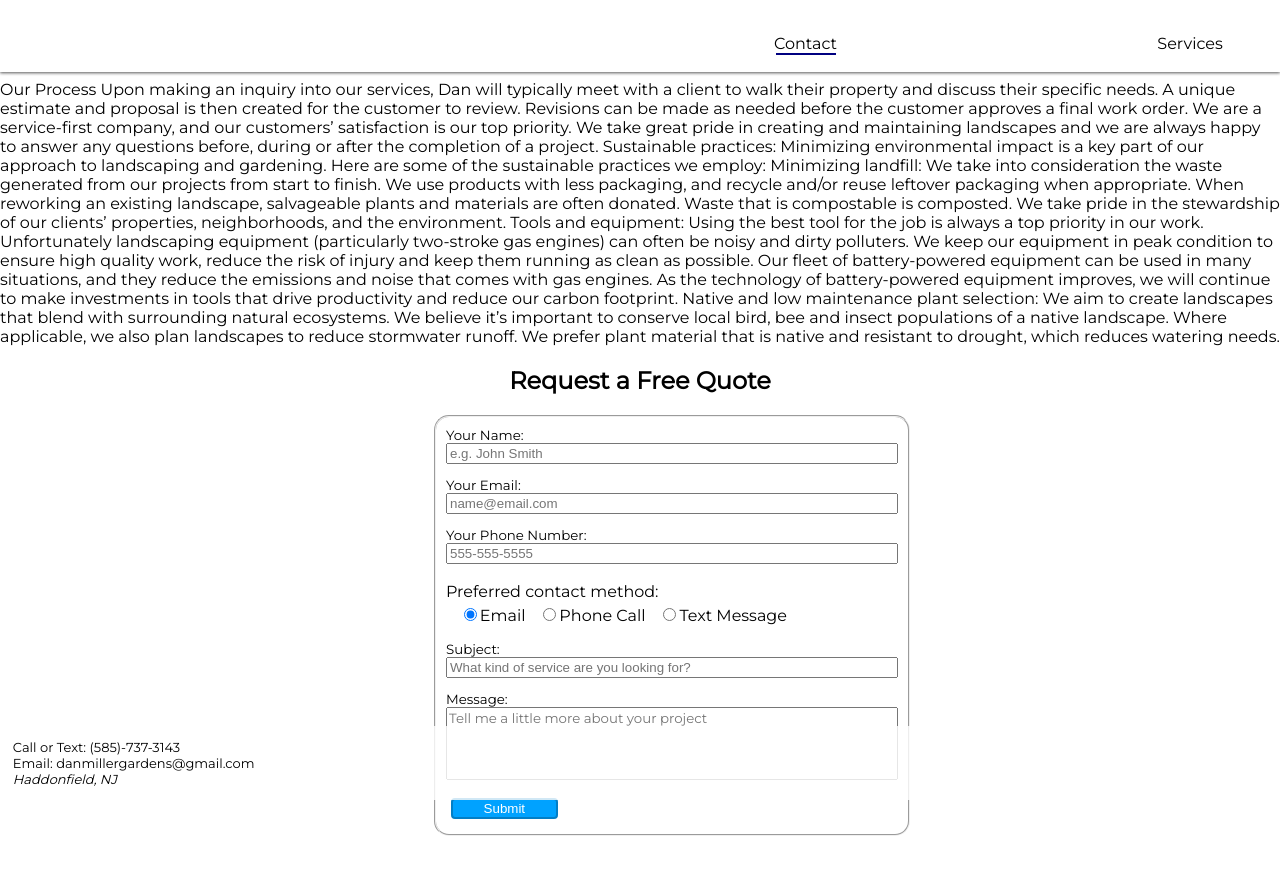
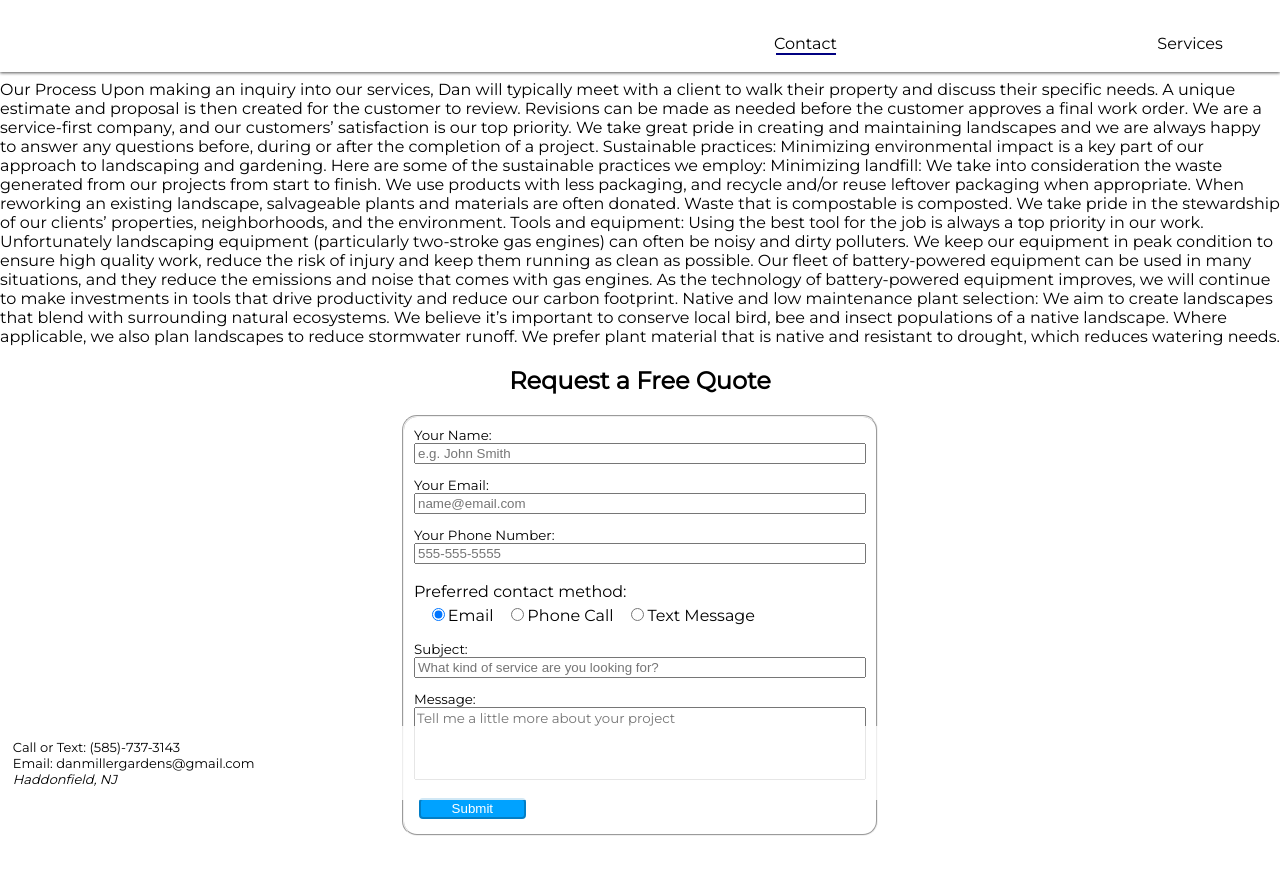
Before and after one commit to craig-mcgowan/dm-gardens-site, a Next.js app: page /contact in a window 1280 px wide. Shown: the top 874 px of the page. Built offline with nearby package versions, Linux system fonts and the light colour scheme.

Commit message:
centers contact form

```diff
--- a/styles/ContactForm.module.css
+++ b/styles/ContactForm.module.css
@@ -8,7 +8,7 @@
 
 .form {
   width: 90vw;
-  margin-left: 5vw;
+  /* margin-left: 5vw; */
   max-width: 30em
 }
 
```
